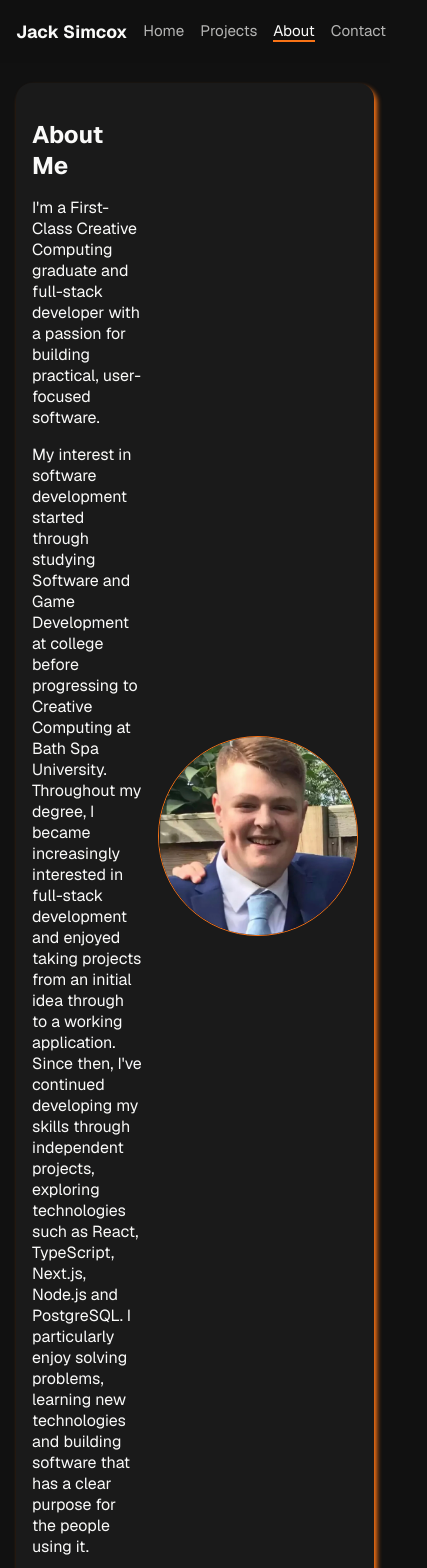
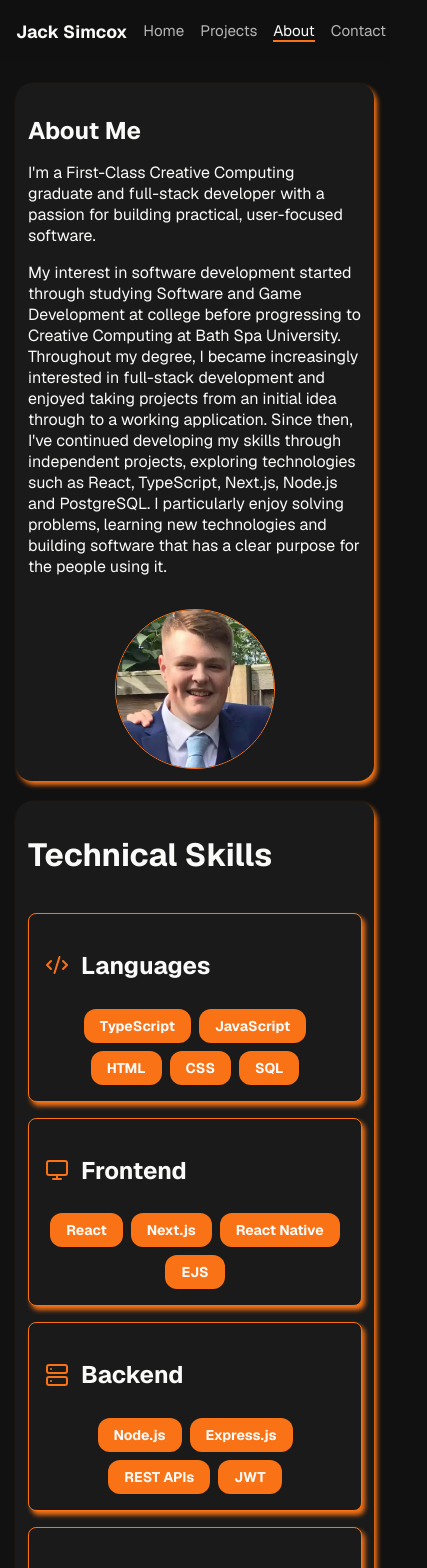
Before and after one commit to 450186/portfolio, a Next.js app: page /about in a window 390 px wide. Shown: the top 1568 px of the page, 427 px wide, since content can reach past the window. Built offline with nearby package versions, Linux system fonts and the light colour scheme.

Commit message:
contact and about pages full responsiveness
also updated CV

```diff
--- a/app/about/page.module.css
+++ b/app/about/page.module.css
@@ -1,6 +1,5 @@
 .container {
     max-width: 1260px;
-    margin: 0 auto;
     display: flex;
     flex-direction: column;
     gap: 1rem;
@@ -91,3 +90,51 @@
 .container:last-of-type {
     text-align: center;
 }
+
+@media (max-width: 768px) {
+    .container:first-of-type {
+        grid-template-columns: 1fr;
+    }
+    .rightContent {
+        grid-row: 2;
+    }
+    .headshot {
+        grid-column: 1;
+        width: 160px;
+        height: 160px;
+        margin: 0 auto;
+    }
+    .educationDiv {
+        grid-template-columns: 1fr;
+    }
+    .actions {
+        flex-wrap: wrap;
+    }
+}
+@media (max-width: 600px) {
+    .container {
+        padding: 0.75rem;
+    }
+    .educationDiv {
+        padding: 0.5rem;
+    }
+    .education {
+        padding: 0.75rem;
+        margin-bottom: 10px;
+    }
+    .educationRow {
+        gap: 0.75rem;
+        align-items: center;
+    }
+    .icon {
+        flex-shrink: 0;
+    }
+    .actions {
+        flex-direction: column;
+        width: 100%;
+    }
+    .actions a {
+        width: 100%;
+        text-align: center;
+    }
+}
--- a/app/contact/page.module.css
+++ b/app/contact/page.module.css
@@ -12,7 +12,7 @@
     border-radius: 16px;
     box-shadow: 3px 4px 5px var(--primary);
     margin: 20px auto;
-    width: 1260px;
+    width: 100%;
 }
 .actions {
     display: flex;
@@ -34,3 +34,20 @@
     transform: translateY(-4px);
     box-shadow: 0 0 10px var(--primary);
 }
+@media (max-width: 600px) {
+    .container {
+        padding: 0.75rem;
+    }
+    .actions {
+        flex-direction: column;
+        width: 100%;
+    }
+    .actions a {
+        width: 100%;
+        justify-content: center;
+        text-align: center;
+    }
+    .main h1 {
+        margin: 1.5rem auto 1rem;
+    }
+}
--- a/components/about/skillsCard/skillsCard.module.css
+++ b/components/about/skillsCard/skillsCard.module.css
@@ -58,3 +58,43 @@
     font-size: 2rem;
     color: var(--primary);
 }
+@media (max-width: 900px) {
+    .skillGrid {
+        grid-template-columns: repeat(2, minmax(0, 1fr));
+    }
+    .skillCard,
+    .skillCard:nth-last-child(2),
+    .skillCard:last-child {
+        grid-column: auto;
+        width: 100%;
+        justify-self: stretch;
+        height: auto;
+        min-height: 180px;
+    }
+}
+@media (max-width: 600px) {
+    .container {
+        padding: 0.75rem;
+    }
+    .skillGrid {
+        grid-template-columns: 1fr;
+    }
+    .skillCard,
+    .skillCard:nth-last-child(2),
+    .skillCard:last-child {
+        grid-column: auto;
+        width: 100%;
+        min-height: auto;
+        height: auto;
+    }
+    .header {
+        gap: 0.75rem;
+    }
+    .icon {
+        font-size: 1.75rem;
+        flex-shrink: 0;
+    }
+    .skills {
+        justify-content: center;
+    }
+}
```
Also changed, not shown: 1 other file (tests, documents, lock files or other folders).
